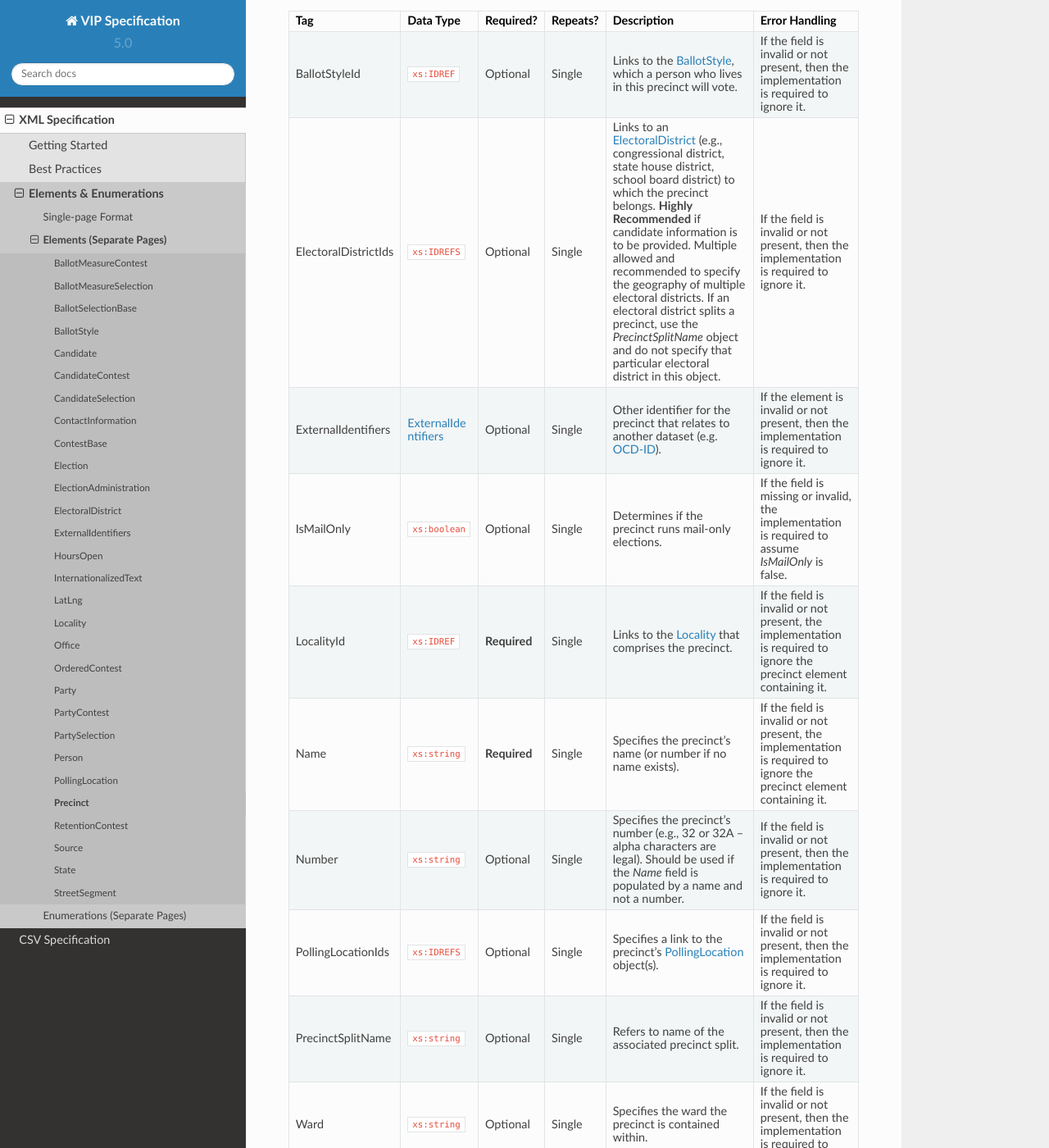
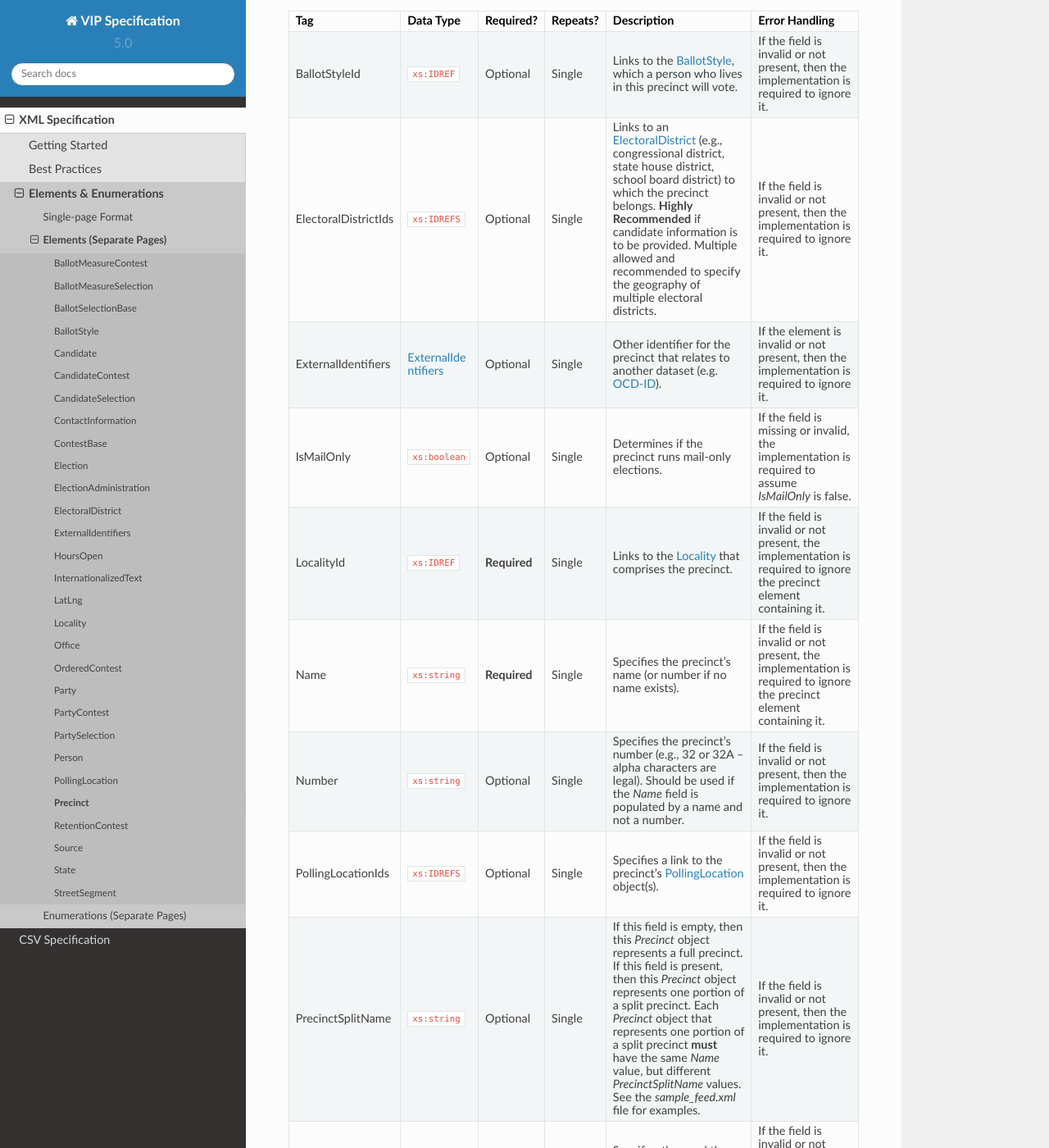
Before and after one commit to votinginfoproject/vip-specification, a Sphinx documentation site: the page built from docs/built_rst/xml/elements/precinct.rst, in a window 1280 px wide and 1400 px high, scrolled down 291 px. Shown: the whole window at 82% size. Built offline with Sphinx 7.4.7 and the Read the Docs theme 2.0.0, drawn with Linux system fonts in a browser that asks for light colours.

Commit message:
Updated RST files with new precinct documentation.

```diff
--- a/docs/built_rst/xml/elements/precinct.rst
+++ b/docs/built_rst/xml/elements/precinct.rst
@@ -28,11 +28,7 @@ non-required fields is fine).
 |                      |                                       |              |              | Recommended** if candidate information   |                                          |
 |                      |                                       |              |              | is to be provided. Multiple allowed and  |                                          |
 |                      |                                       |              |              | recommended to specify the geography of  |                                          |
-|                      |                                       |              |              | multiple electoral districts. If an      |                                          |
-|                      |                                       |              |              | electoral district splits a precinct,    |                                          |
-|                      |                                       |              |              | use the `PrecinctSplitName` object and   |                                          |
-|                      |                                       |              |              | do not specify that particular electoral |                                          |
-|                      |                                       |              |              | district in this object.                 |                                          |
+|                      |                                       |              |              | multiple electoral districts.            |                                          |
 +----------------------+---------------------------------------+--------------+--------------+------------------------------------------+------------------------------------------+
 | ExternalIdentifiers  | :ref:`multi-xml-external-identifiers` | Optional     | Single       | Other identifier for the precinct that   | If the element is invalid or not         |
 |                      |                                       |              |              | relates to another dataset (e.g.         | present, then the implementation is      |
@@ -60,9 +56,17 @@ non-required fields is fine).
 |                      |                                       |              |              | :ref:`multi-xml-polling-location`        | then the implementation is required to   |
 |                      |                                       |              |              | object(s).                               | ignore it.                               |
 +----------------------+---------------------------------------+--------------+--------------+------------------------------------------+------------------------------------------+
-| PrecinctSplitName    | ``xs:string``                         | Optional     | Single       | Refers to name of the associated         | If the field is invalid or not present,  |
-|                      |                                       |              |              | precinct split.                          | then the implementation is required to   |
-|                      |                                       |              |              |                                          | ignore it.                               |
+| PrecinctSplitName    | ``xs:string``                         | Optional     | Single       | If this field is empty, then this        | If the field is invalid or not present,  |
+|                      |                                       |              |              | `Precinct` object represents a full      | then the implementation is required to   |
+|                      |                                       |              |              | precinct. If this field is present, then | ignore it.                               |
+|                      |                                       |              |              | this `Precinct` object represents one    |                                          |
+|                      |                                       |              |              | portion of a split precinct. Each        |                                          |
+|                      |                                       |              |              | `Precinct` object that represents one    |                                          |
+|                      |                                       |              |              | portion of a split precinct **must**     |                                          |
+|                      |                                       |              |              | have the same `Name` value, but          |                                          |
+|                      |                                       |              |              | different `PrecinctSplitName` values.    |                                          |
+|                      |                                       |              |              | See the `sample_feed.xml` file for       |                                          |
+|                      |                                       |              |              | examples.                                |                                          |
 +----------------------+---------------------------------------+--------------+--------------+------------------------------------------+------------------------------------------+
 | Ward                 | ``xs:string``                         | Optional     | Single       | Specifies the ward the precinct is       | If the field is invalid or not present,  |
 |                      |                                       |              |              | contained within.                        | then the implementation is required to   |
```
Also changed, not shown: docs/built_rst/tables/elements/precinct.rst (+12 -8 lines), docs/built_rst/xml/single_page.rst (+12 -8 lines), docs/yaml/elements/precinct.yaml (+5 -5 lines).
